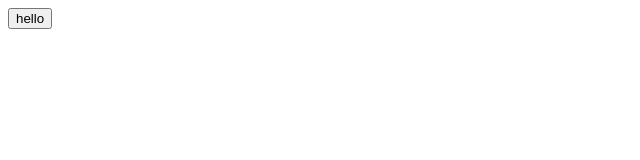
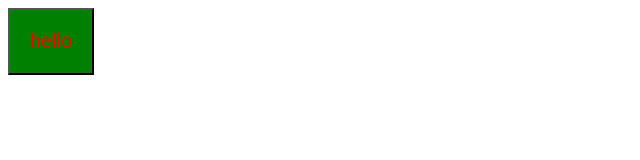
Before and after one commit to hjbackmarket/pratice-frontend, a plain HTML site: page index.html in a window 1280 px wide. Shown: the whole page, without its empty margins (0-640 px from the left). Drawn offline with Linux system fonts and the light colour scheme.

Commit message:
new style box

```diff
--- a/index.html
+++ b/index.html
@@ -7,6 +7,6 @@
     <link rel="stylesheet" href="style.css" />
   </head>
   <body>
-    <input type="button" value="hello" />
+    <input type="button" value="hello" id="btn" />
   </body>
 </html>
--- a/style.css
+++ b/style.css
@@ -0,0 +1,6 @@
+#btn {
+  font-size: 20px;
+  padding: 20px;
+  color: red;
+  background-color: green;
+}
```
